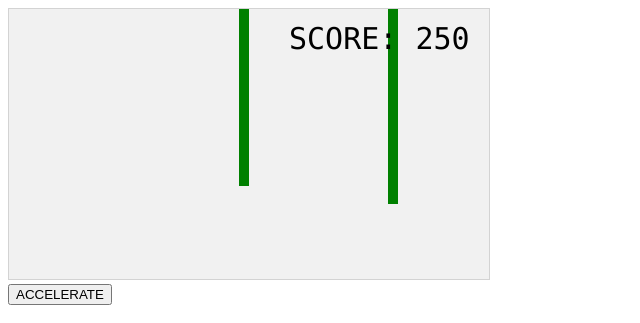
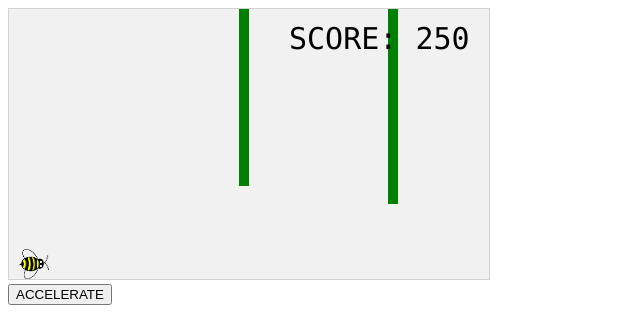
Before and after one commit to spheppner/WirSindBiene, a plain HTML site: page docs/index.html in a window 1280 px wide. Shown: the top 323 px of the page, 0-640 px from the left. Drawn offline with Linux system fonts and the light colour scheme.

Commit message:
bee was hiding in pictures folder

```diff
--- a/docs/index.html
+++ b/docs/index.html
@@ -18,7 +18,7 @@ var myScore;
 
 function startGame() {
     // myGamePiece = new component(30, 30, "red", 10, 120);
-    myGamePiece = new component(30, 30, "bee.png", 10, 120, "image");
+    myGamePiece = new component(30, 30, "/pictures/bee.png", 10, 120, "image");
     myGamePiece.gravity = 0.05;
     myScore = new component("30px", "Consolas", "black", 280, 40, "text");
     myGameArea.start();
```
